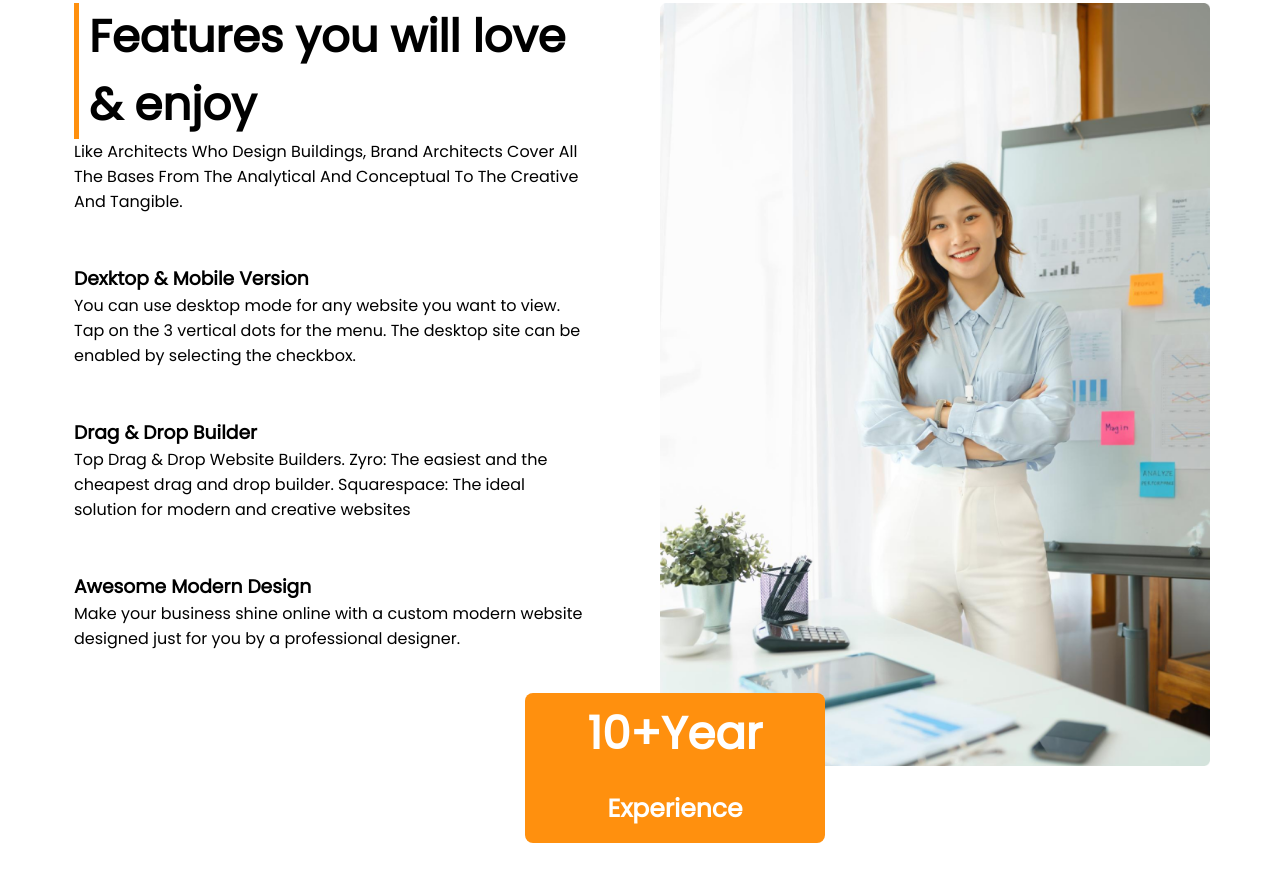
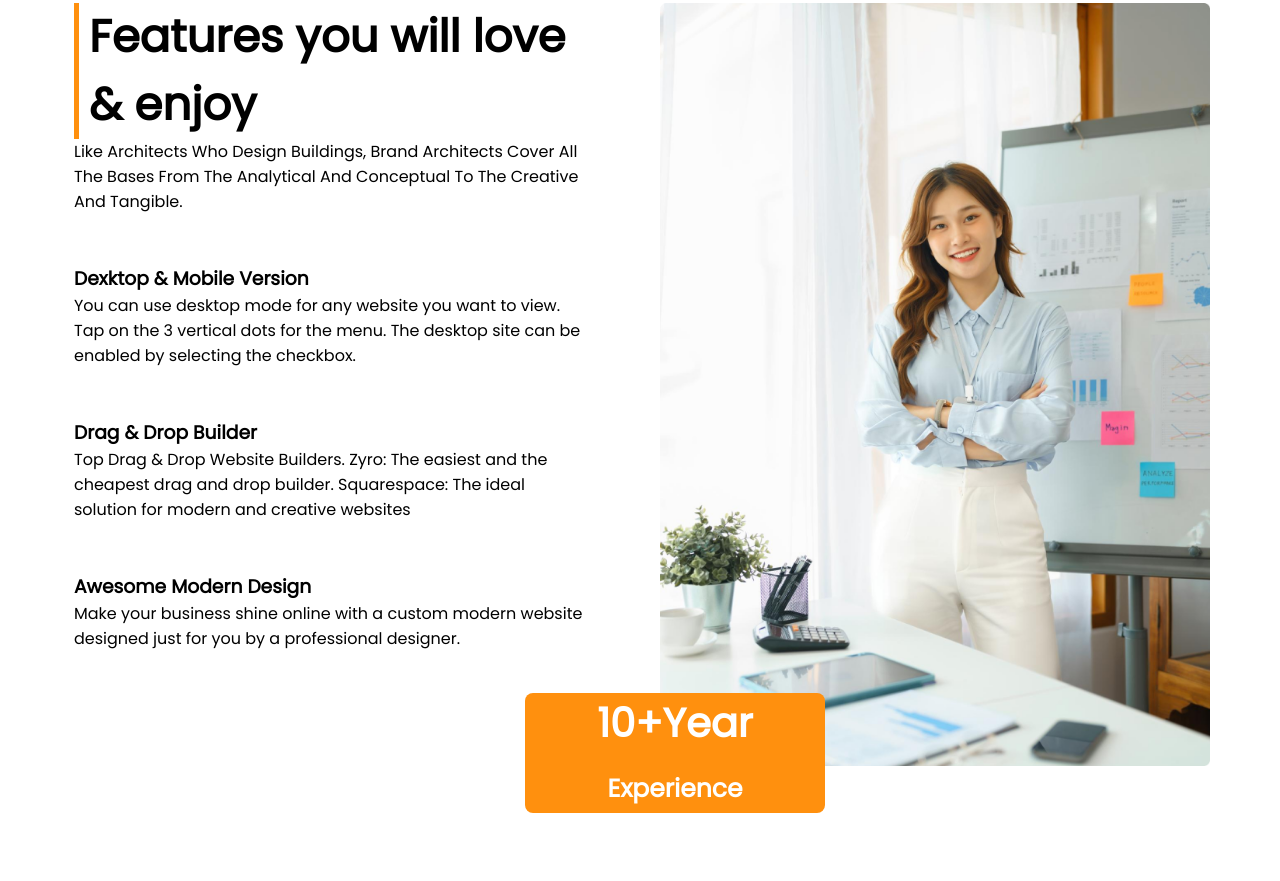
Before and after one commit to Pranto-Nondi/architect-brand-site, a plain HTML site: page index.html in a window 1280 px wide. Shown: the part 1388-2269 px from the top of the page. Drawn offline with Linux system fonts and the light colour scheme.

Commit message:
progressing

```diff
--- a/style/style.css
+++ b/style/style.css
@@ -208,9 +208,9 @@
     margin-right: -70px;
     z-index: 1;
     width: 300px;
-    height: 150px;
+    height: 120px;
     font-weight: 700;
-    font-size: 45px;
+    font-size: 40px;
     border-radius: 8px;
 
 }
```
